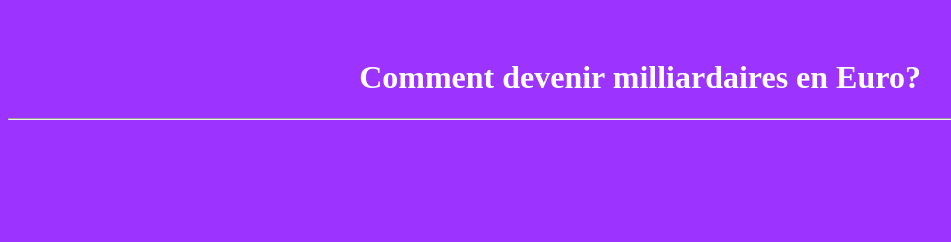
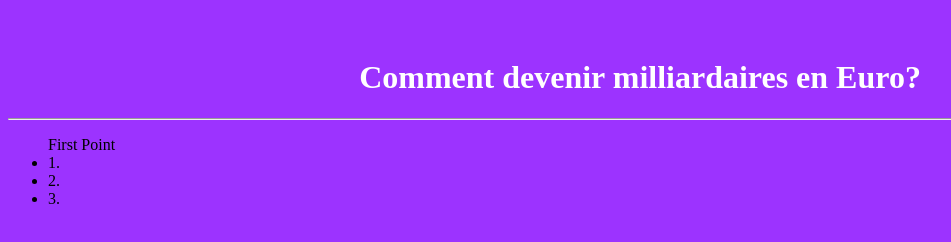
Before and after one commit to lexka/Developer2.0, a plain HTML site: page index.html in a window 1280 px wide. Shown: the whole page, without its empty margins (0-951 px from the left). Drawn offline with Linux system fonts and the light colour scheme.

Commit message:
add some points

```diff
--- a/index.html
+++ b/index.html
@@ -7,6 +7,11 @@
 
 <h1 style ="padding-top:3%; color:white; text-align:center;">Comment devenir milliardaires en Euro?</h1>
 <hr style ="color: white;"/>
+<ul> First Point <br/>
+	<li>1.</li>
+	<li>2.</li>
+	<li>3.</li>
+</ul>
 
 </body>
 </html>
```
